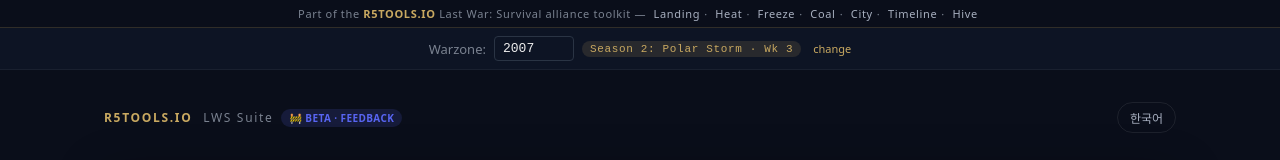
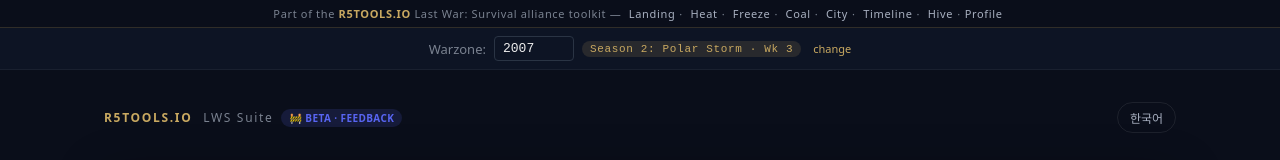
Before and after one commit to Bullochman/lws-coal-burn-static, a plain HTML site: page index.html in a window 1280 px wide. Shown: the top 160 px of the page. Drawn offline with Linux system fonts and the light colour scheme; no server answers; a script that the page names is missing.

Commit message:
Add Profile Studio link to suite-nav — now 9 tools in the toolkit

```diff
--- a/index.html
+++ b/index.html
@@ -19,7 +19,7 @@
   <a href="https://bullochman.github.io/lws-coal-burn-static/" style="color:#a8b0c0;text-decoration:none;margin:0 4px">Coal</a>·
   <a href="https://bullochman.github.io/lws-city-capture-static/" style="color:#a8b0c0;text-decoration:none;margin:0 4px">City</a>·
   <a href="https://bullochman.github.io/lws-season-timeline-static/" style="color:#a8b0c0;text-decoration:none;margin:0 4px">Timeline</a>·
-  <a href="https://hive.r5tools.io/" style="color:#a8b0c0;text-decoration:none;margin:0 4px">Hive</a>
+  <a href="https://hive.r5tools.io/" style="color:#a8b0c0;text-decoration:none;margin:0 4px">Hive</a>·<a href="https://bullochman.github.io/lws-profile-studio-static/" style="color:#a8b0c0;text-decoration:none;margin:0 4px">Profile</a>
 </div>
 <!-- Warzone / season context strip -->
 <div style="background:#0d1424;border-bottom:1px solid rgba(255,255,255,0.05);padding:8px 12px;text-align:center;font-family:system-ui,-apple-system,sans-serif;font-size:12px">
```
